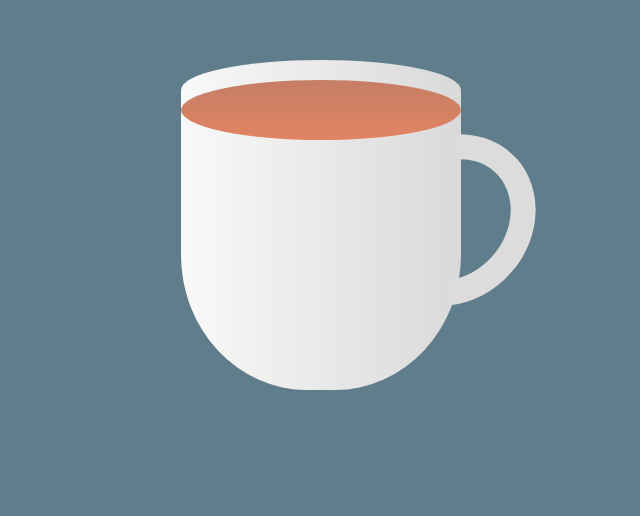
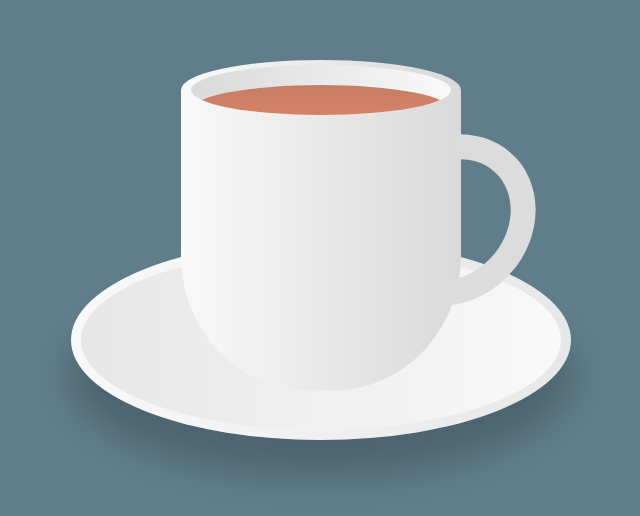
Before and after one commit to Goodie007/coffee, a plain HTML site: page index.html in a window 1280 px wide. Shown: the part 210-726 px from the top of the page, without its empty margins (319-959 px from the left). Drawn offline with Linux system fonts and the light colour scheme.

Commit message:
build up

```diff
--- a/index.html
+++ b/index.html
@@ -10,8 +10,11 @@
             <div class="plate"></div>
             <div class="cup">
                 <div class="top">
+                    <div class="circle">
+                        <div class="tea"></div>
+                    </div>
                     <div class="vapour"></div>
-                    <div class="tea"></div>
+
                 </div>
                 <div class="handle"></div>
             </div>
--- a/style.css
+++ b/style.css
@@ -36,6 +36,7 @@ body {
     height: 60px;
     background: linear-gradient(to right, #f9f9f9, #d9d9d9);
     border-radius: 50%;
+    overflow: hidden;
 }
 
 .circle {
@@ -72,3 +73,37 @@ body {
     border-radius: 50%;
     transform: rotate(42deg);
 }
+
+.plate {
+    position: absolute;
+    bottom: -50px;
+    left: 50%;
+    transform: translateX(-50%);
+    width: 500px;
+    height: 200px;
+    background: linear-gradient(to right, #f9f9f9, #e7e7e7);
+    border-radius: 50%;
+    box-shadow: 0 35px 35px rgba(0, 0, 0, 0.2);
+}
+
+.plate::before {
+    content: '';
+    position: absolute;
+    top: 10px;
+    left: 10px;
+    right: 10px;
+    bottom: 10px;
+    border-radius: 50%;
+    background: linear-gradient(to left, #f9f9f9, #e7e7e7);
+}
+
+.plate::after {
+    content: '';
+    position: absolute;
+    top: 30px;
+    left: 30px;
+    right: 30px;
+    bottom: 30px;
+
+
+}
```
